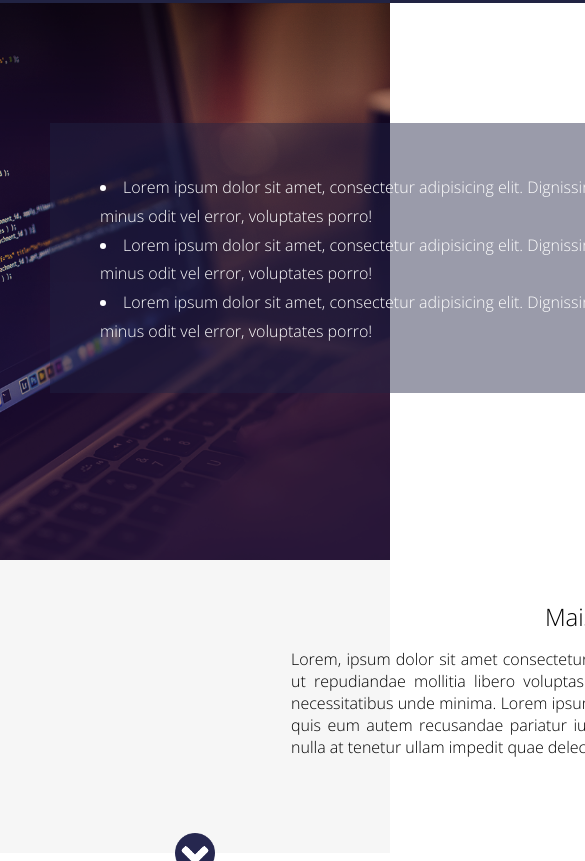
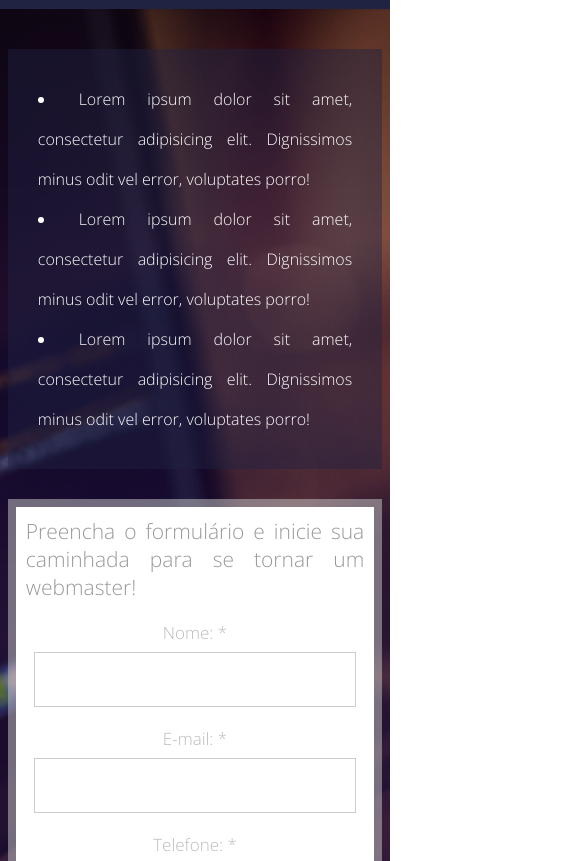
Before and after one commit to jonh-dev/projeto-danki001, a plain HTML site: page index.html in a window 390 px wide. Shown: the part 57-918 px from the top of the page, 585 px wide, since content can reach past the window. Drawn offline with Linux system fonts and the light colour scheme.

Commit message:
Projeto 1.1 (reponsive)

```diff
--- a/estilo/style.css
+++ b/estilo/style.css
@@ -17,13 +17,14 @@ html, body{
 }
 
 .center{
-    width: 1280px;
+    max-width: 1280px;
+    width: 100%;
     margin: 0 auto;
 }
 
 header{
-    min-width: 1200px;
     width: 100%;
+    padding: 0 2%;
     height: 60px;
     background-color: #212343;
 }
@@ -34,6 +35,7 @@ header img{
 
 section#form{
     width: 100%;
+    padding: 0 2%;
     height: 557px;
     background-image: url('../imagens/header_bg.png');
     background-size: cover;
@@ -42,6 +44,7 @@ section#form{
 
 section > .center{
     height: 100%;
+    max-width: 1280px;
 }
 
 .form{
@@ -110,12 +113,12 @@ form input[type=submit]:hover{
 }
 
 .list{
-    padding: 50px;
+    padding: 35px;
     margin-left: 50px;
-    margin-top: 120px;
+    margin-top: 110px;
     float: left;
-    width: 619px;
-    height: 270px;
+    width: 700px;
+    height: 300px;
     background-color: #21234373;
 }
 
@@ -124,12 +127,13 @@ form input[type=submit]:hover{
 }
 
 .list ul li{
-    line-height: 1.8em;
+    text-align: justify;
+    line-height: 2.5em;
     color: white;
 }
 
 section#more{
-    padding: 40px 0;
+    padding: 40px 2%;
     background-color: #dddddd41;
     text-align: center;
 }
@@ -157,7 +161,7 @@ section#more p {
 }
 
 section#bottom{
-    padding: 90px 0;
+    padding: 90px 2%;
 }
 
 section#bottom h2{
@@ -168,6 +172,8 @@ section#bottom h2{
 }
 
 section#bottom p{
+    width: 100%;
+    max-width: 768px;
     margin-top: 20px;
     text-align: justify;
 }
@@ -183,8 +189,11 @@ section#bottom p{
     padding: 30px;
 }
 
+.clear{
+    clear: both;
+}
+
 footer{
-    clear: both;
     border-top: 2px solid #888888;
     padding: 25px 0;
     text-align: center;
@@ -195,3 +204,86 @@ footer p{
     font-size: 1.2em;
     margin-top: 5px;
 }
+
+@media screen and (max-width: 1220px){
+    header{
+        width: 100%;
+        padding: 20px 2%;
+        height: auto;
+        text-align: center;
+    }
+
+    header img{
+        margin: 0;
+    }
+
+    section#form{
+        width: 100%;
+        padding: 40px 2%;
+        height: auto;
+        text-align: center;
+    }
+
+    .form{
+        max-width: 400px;
+        padding: 10px;
+        width: 60%;
+        height: 100%;
+        margin-top: 30px;
+        float: right;
+        top: 0;
+    }
+
+    .list{
+        margin-left: 20px;
+        padding: 30px;
+        float: left;
+        width: 45%;
+        margin-top: 110px;
+        max-width: 600px;
+        height: auto;
+    }
+
+    .input-container input[type=text]{
+        width: 95%;
+        height: 55px;
+    }
+
+    form input[type=submit]{
+        display: inline-block;
+        max-width: 280px;
+        width: 100%;
+        height: 56px;
+    }
+}
+
+@media screen and (max-width: 820px){
+    .list{
+        margin-left: 0;
+        float: none;
+        width: 100%;
+        display: inline-block;
+        margin-top: 0;
+        height: auto;
+    }
+
+    .form{
+        float: none;
+        display: inline-block;
+        width: 100%;
+    }
+
+    section#more p {
+        padding: 10px;
+        width: 100%;
+        display: inline-block;
+    }
+
+    .divulg01{
+        float: none;
+        display: inline-block;
+        width: 100%;
+        max-width: 600px;
+        padding: 30px 0;
+    }
+}
--- a/index.html
+++ b/index.html
@@ -16,6 +16,7 @@
     <main>
         <section id="form">
             <div class="center">
+                <div>
                     <div class="list">
                         <ul>
                             <li>Lorem ipsum dolor sit amet, consectetur adipisicing elit. Dignissimos minus odit vel error, voluptates porro!</li>
@@ -23,6 +24,8 @@
                             <li>Lorem ipsum dolor sit amet, consectetur adipisicing elit. Dignissimos minus odit vel error, voluptates porro!</li>
                         </ul>
                     </div> <!-- List -->
+                </div>
+                <div>
                     <div class="form">
                         <h2>Preencha o formulário e inicie sua caminhada para se tornar um webmaster!</h2>
                         <form action="">
@@ -41,9 +44,11 @@
                             <p class="warning">* Campos Obrigatórios</p>
                             <div class="input-submit-container">
                                 <input type="submit" name="acao" value="Enviar">
-                        </div>
+                            </div><!-- Intpu Submit Container -->
                         </form>
                     </div> <!-- Form -->
+                </div>
+                <div class="clear"></div>
             </div> <!-- Center -->
         </section>
         <section id="more">
@@ -84,6 +89,7 @@
                     </div>
                 </div>
             </div>
+            <div class="clear"></div>
         </section>
         <footer>
             <p>Todos os direitos reservados. ©️ </p>
```
Lines whose indentation alone changed are shown as unchanged.
